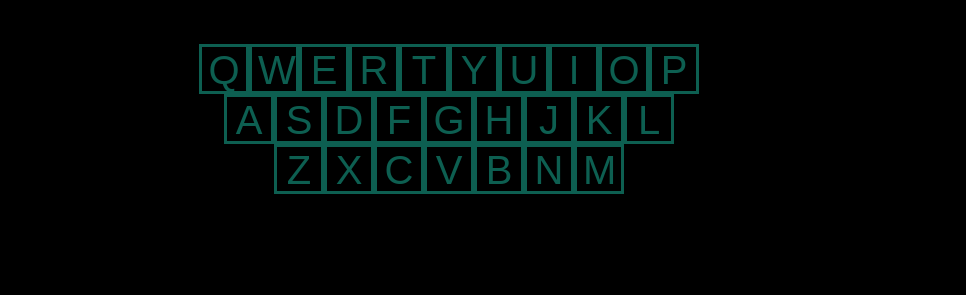
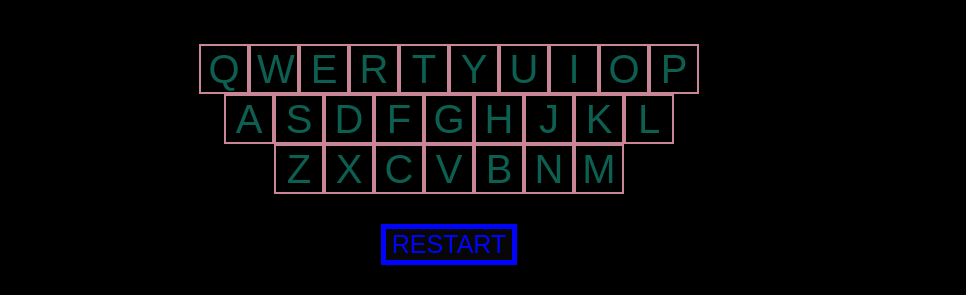
Before and after one commit to sarahrosehumenik/projectone, a plain HTML site: page index.html in a window 1280 px wide. Shown: the part 827-1122 px from the top of the page, without its empty margins (191-1157 px from the left). Before the commit the page ends 1029 px from the top, so only its background shows below. Drawn offline with Linux system fonts and the light colour scheme.

Commit message:
reset and visuals

```diff
--- a/index.html
+++ b/index.html
@@ -48,39 +48,39 @@
     <section id="keyboard">
 
         <div class="row1">
-            <button>Q</button>
-            <button>W</button>
-            <button>E</button>
-            <button>R</button>
-            <button>T</button>
-            <button>Y</button>
-            <button>U</button>
-            <button>I</button>
-            <button>O</button>
-            <button>P</button>
+            <button id="key">Q</button>
+            <button id="key">W</button>
+            <button id="key">E</button>
+            <button id="key">R</button>
+            <button id="key">T</button>
+            <button id="key">Y</button>
+            <button id="key">U</button>
+            <button id="key">I</button>
+            <button id="key">O</button>
+            <button id="key">P</button>
         </div>
         <div class="row2">
-            <button>A</button>
-            <button>S</button>
-            <button>D</button>
-            <button>F</button>
-            <button>G</button>
-            <button>H</button>
-
-            <button>J</button>
-            <button>K</button>
-            <button>L</button>
+            <button id="key">A</button>
+            <button id="key">S</button>
+            <button id="key">D</button>
+            <button id="key">F</button>
+            <button id="key">G</button>
+            <button id="key">H</button>
+            <button id="key">J</button>
+            <button id="key">K</button>
+            <button id="key">L</button>
         </div>
         <div class="row3">
-            <button>Z</button>
-            <button>X</button>
-            <button>C</button>
-            <button>V</button>
-            <button>B</button>
-            <button>N</button>
-            <button>M</button>
+            <button id="key">Z</button>
+            <button id="key">X</button>
+            <button id="key">C</button>
+            <button id="key">V</button>
+            <button id="key">B</button>
+            <button id="key">N</button>
+            <button id="key">M</button>
         </div>
     </section>
+    <button id ="restart" onClick="window.location.reload();">RESTART</button>
 
 
 
--- a/main.css
+++ b/main.css
@@ -91,17 +91,17 @@ padding: 25px 0 0 35px;
 
 }
 
-button {
+#key {
 background-color:  #000000;
 color: #0d5f51;
 font-size: 40px;
-border: 3px solid #0d5f51;
+border: 2px solid #c98697;
 transition-duration: 0.4s;
 width: 50px;
 height: 50px;
 }
 
-button:hover {
+#key:hover {
 background-color: #a39e00; /* Green */
 color: #b32727;
 }
@@ -134,3 +134,16 @@ margin: ;
  align-content: stretch;
  justify-content: center;
 }
+
+#restart {
+    display: block;
+    margin: 30px auto;
+    border: 5px solid #0004ff;
+    font-size: 25px;
+    background-color:#070707;
+    color:#0004ff;
+}
+
+#restart:hover {
+    background-color:#ff0000;
+}
--- a/main.js
+++ b/main.js
@@ -1,3 +1,6 @@
+
+
+
 const buttonArray = document.getElementById('keyboard');
 console.log(buttonArray)
 
@@ -5,7 +8,7 @@ console.log(buttonArray)
 
 //WORDS RELATING TO GEN Z
 
-let words = ["STAN", "CRINGE", "SIMP", "SHEEEESH", "BUSSIN", "SNATCHED", "CLAPBACK", "SKRRT", "PERIODT", "FLEX", "SUS", "SHOOK", "RECIEPTS", "SLAPS", "SHADE", "EXTRA", "GUCCI", "LIT", "RATCHET", "SAVAGE", "THIRSTY", "UNALIVE", "STORYTIME", "USSY", "BRUH","STUDIOUS", "NEUROTYPICALS", "WOMBLANDS", "GRWM", "CHUBBABUN", "THICC"]
+ let words = ["STAN", "CRINGE", "SIMP", "SHEEEESH", "BUSSIN", "SNATCHED", "CLAPBACK", "SKRRT", "PERIODT", "FLEX", "SUS", "SHOOK", "RECIEPTS", "SLAPS", "SHADE", "EXTRA", "GUCCI", "LIT", "RATCHET", "SAVAGE", "THIRSTY", "UNALIVE", "STORYTIME", "USSY", "BRUH","STUDIOUS", "NEUROTYPICALS", "WOMBLANDS", "GRWM", "CHUBBABUN", "THICC"]
 
 //this generates a random word from the words array
 let randomWord =
@@ -95,6 +98,18 @@ console.log(evt.target)
 
     }
 
+    const reloadtButton = document.querySelector("#reload");
+// Reload everything:
+function reload() {
+    reload = location.reload();
+}
+// Event listeners for reload
+reloadButton.addEventListener("click", reload, false);
+
+
+
+
+
 
 
 // let guess = buttonArray.addEventListener('click', function(evt) {
```
